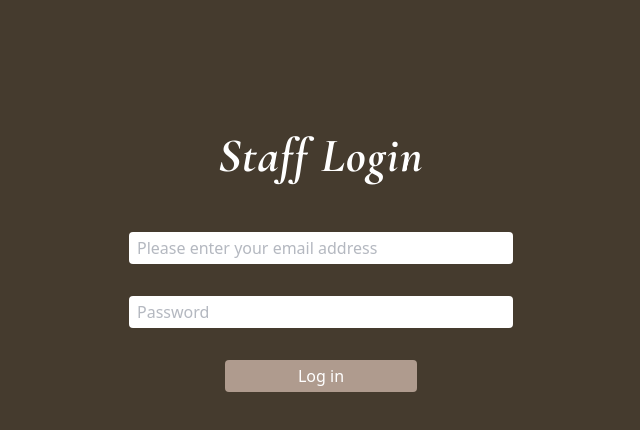
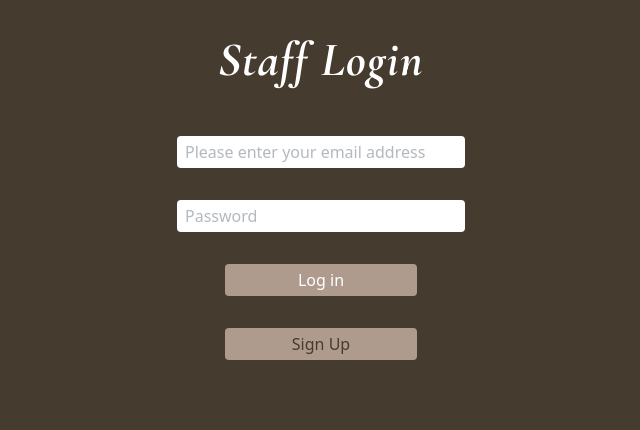
Before and after one commit to Ami0480/naturespa-website-tailwind, a React (Vite) app in the folder my-app/: page /staff-login in a window 1280 px wide. Shown: the top 430 px of the page, without its empty margins (319-959 px from the left). Built offline with nearby package versions, Linux system fonts and the light colour scheme; no server answers.

Commit message:
modified css

```diff
--- a/my-app/src/pages/staff-login.jsx
+++ b/my-app/src/pages/staff-login.jsx
@@ -7,6 +7,15 @@ export default function StaffLogin() {
   const [password, setPassword] = useState("");
   const [error, setError] = useState("");
   const navigate = useNavigate();
+
+  const handleSignUp = async () => {
+    const { data, error } = await supabase.auth.signUp({ email, password });
+    if (error) {
+      setError(error.message);
+    } else {
+      setError("Account created! You can now log in.");
+    }
+  };
 
   const handleSignIn = async () => {
     const { data, error } = await supabase.auth.signInWithPassword({
@@ -21,20 +30,20 @@ export default function StaffLogin() {
   };
 
   return (
-    <div className="flex flex-col items-center justify-center gap-8 m-28">
+    <div className="flex flex-col items-center justify-center gap-8 my-4">
       <h2 className="my-5">Staff Login</h2>
 
       <input
         type="email"
         placeholder="Please enter your email address"
-        className="bg-white text-gray-500 w-96 px-2 py-1 rounded"
+        className="bg-white text-gray-500 w-72 px-2 py-1 rounded"
         value={email}
         onChange={(e) => setEmail(e.target.value)}
       />
       <input
         type="password"
         placeholder="Password"
-        className="bg-white text-gray-500 w-96 px-2 py-1 rounded"
+        className="bg-white text-gray-500 w-72 px-2 py-1 rounded"
         value={password}
         onChange={(e) => setPassword(e.target.value)}
       />
@@ -45,6 +54,14 @@ export default function StaffLogin() {
       >
         Log in
       </button>
+      <button
+        className="bg-[#af9b8e] text-[#453b2e] w-48 px-2 py-1 rounded"
+        type="button"
+        onClick={handleSignUp}
+      >
+        Sign Up
+      </button>
+      {error && <p className="text-red-500">{error}</p>}
     </div>
   );
 }
```
